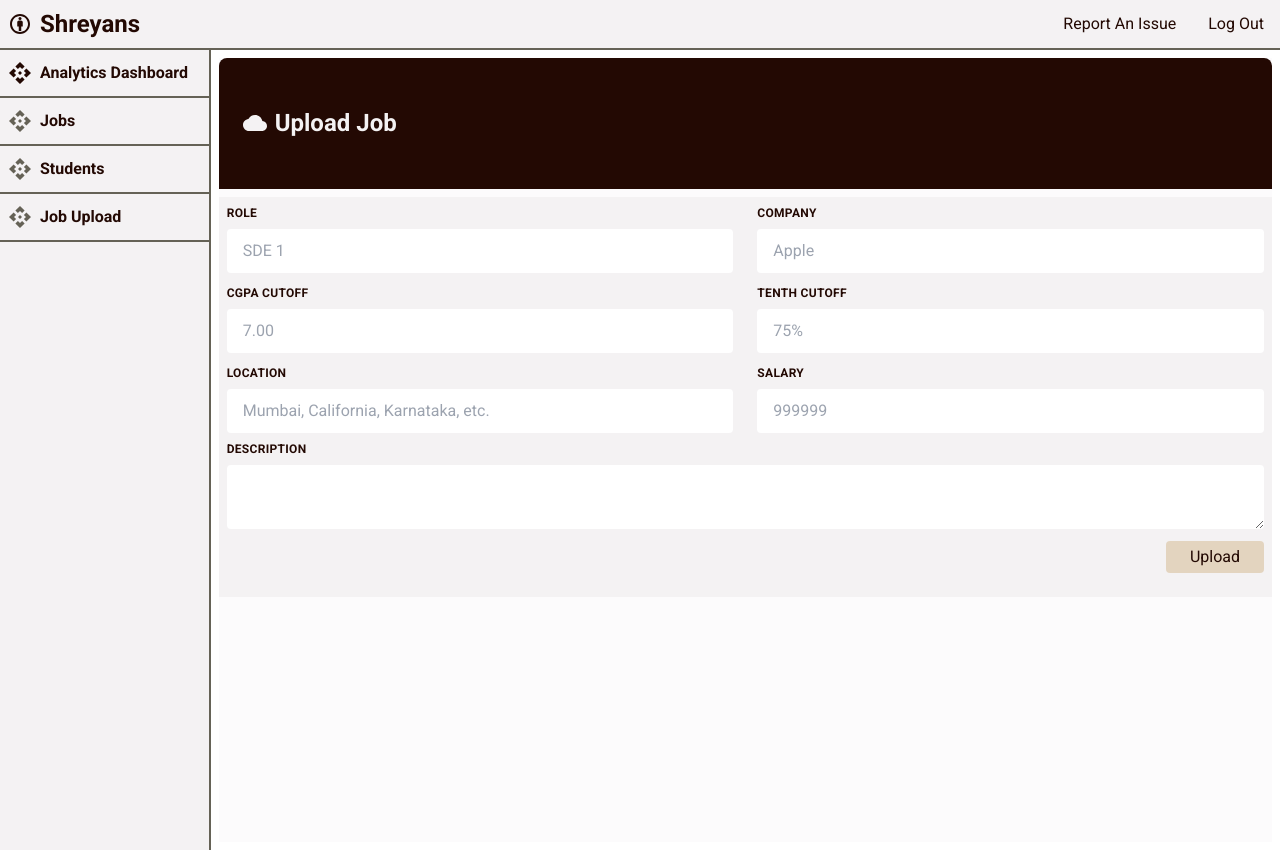
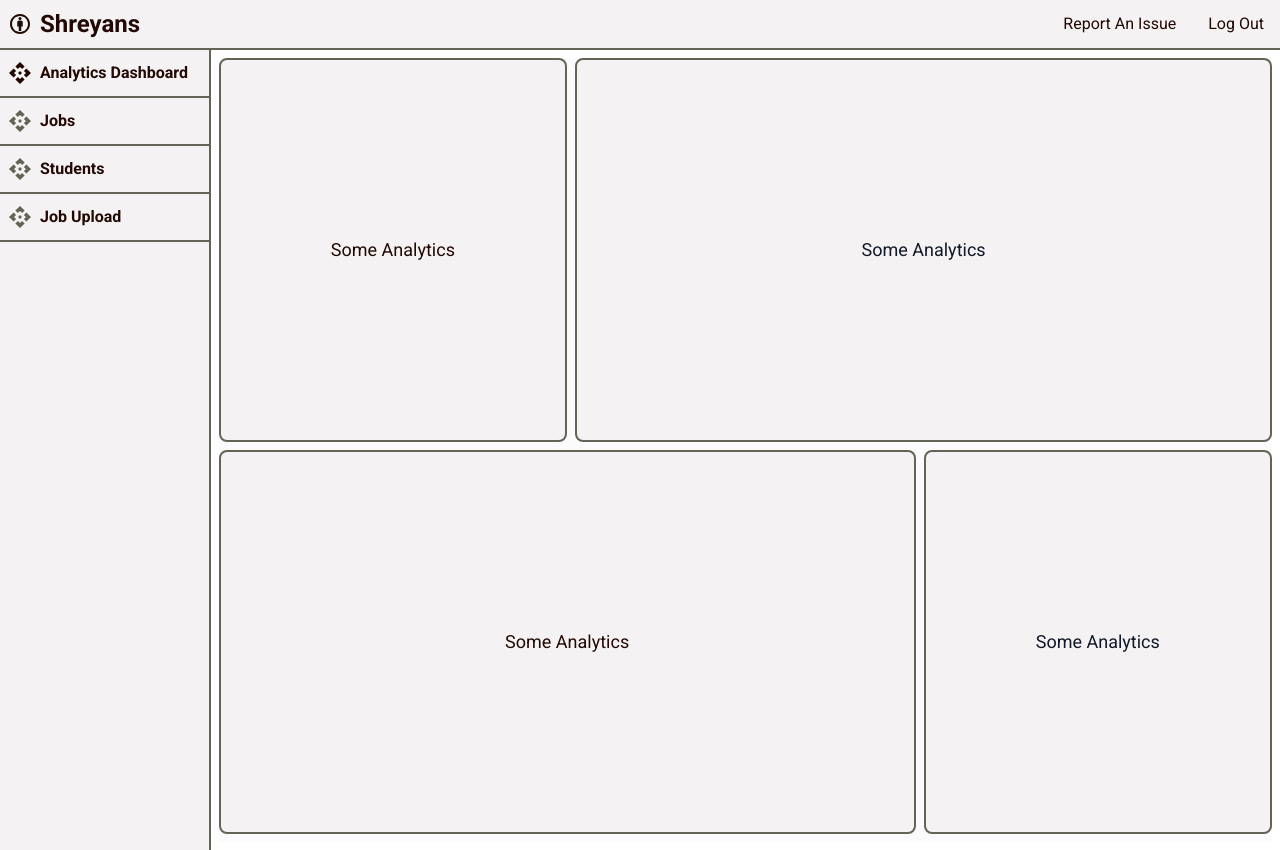
Before and after one commit to shreyanzjain/scoop-mern, a React (Vite) app in the folder frontend/: page /placement-cell/upload in a window 1280 px wide. Built offline with nearby package versions, Linux system fonts and the light colour scheme.

Commit message:
feat: sidebar navigation without routes

```diff
--- a/frontend/src/components/Placement/Placement.jsx
+++ b/frontend/src/components/Placement/Placement.jsx
@@ -4,15 +4,22 @@ import PlacementDashboard from "./PlacementDashboard";
 import PlacementJobs from "./PlacementJobs";
 import PlacementUpload from "./PlacementUpload";
 import PlacementStudents from "./PlacementStudents";
-import {Outlet} from "react-router-dom";
+import { useState } from "react";
 
 export default function () {
+  const [showComponent, setShowComponent] = useState(1);
+  const onClickOption = (value) => {
+    setShowComponent(value);
+  };
   return (
     <div>
       <PlacementNavbar />
       <span className="flex mx-0">
-        <SideBar />
-        <Outlet/>
+        <SideBar onClickOption={onClickOption} optionValue={showComponent}/>
+        {showComponent == 1 && <PlacementDashboard />}
+        {showComponent == 2 && <PlacementJobs />}
+        {showComponent == 3 && <PlacementStudents />}
+        {showComponent == 4 && <PlacementUpload />}
       </span>
     </div>
   );
--- a/frontend/src/components/Placement/PlacementUpload.jsx
+++ b/frontend/src/components/Placement/PlacementUpload.jsx
@@ -52,7 +52,7 @@ function PlacementUpload() {
               <div className="w-full md:w-1/2 px-3 mb-6 md:mb-0">
                 <label
                   className="block uppercase tracking-wide text-licorice text-xs font-bold mb-2"
-                  for="grid-role"
+                  htmlFor="grid-role"
                 >
                   Role
                 </label>
@@ -68,7 +68,7 @@ function PlacementUpload() {
               <div className="w-full md:w-1/2 px-3">
                 <label
                   className="block uppercase tracking-wide text-licorice text-xs font-bold mb-2"
-                  for="grid-company-name"
+                  htmlFor="grid-company-name"
                 >
                   Company
                 </label>
@@ -84,7 +84,7 @@ function PlacementUpload() {
               <div className="w-full md:w-1/2 px-3 mb-6 md:mb-0">
                 <label
                   className="block uppercase tracking-wide text-licorice text-xs font-bold mb-2"
-                  for="grid-cgpa-cutoff"
+                  htmlFor="grid-cgpa-cutoff"
                 >
                   Cgpa Cutoff
                 </label>
@@ -100,7 +100,7 @@ function PlacementUpload() {
               <div className="w-full md:w-1/2 px-3">
                 <label
                   className="block uppercase tracking-wide text-licorice text-xs font-bold mb-2"
-                  for="grid-tenth-percentage-cuttof"
+                  htmlFor="grid-tenth-percentage-cuttof"
                 >
                   Tenth Cutoff
                 </label>
@@ -116,7 +116,7 @@ function PlacementUpload() {
               <div className="w-full md:w-1/2 px-3">
                 <label
                   className="block uppercase tracking-wide text-licorice text-xs font-bold mb-2"
-                  for="grid-location"
+                  htmlFor="grid-location"
                 >
                   Location
                 </label>
@@ -132,7 +132,7 @@ function PlacementUpload() {
               <div className="w-full md:w-1/2 px-3">
                 <label
                   className="block uppercase tracking-wide text-licorice text-xs font-bold mb-2"
-                  for="grid-branch-cutoff"
+                  htmlFor="grid-branch-cutoff"
                 >
                   Salary
                 </label>
@@ -150,7 +150,7 @@ function PlacementUpload() {
               <div className="w-full px-3">
                 <label
                   className="block uppercase tracking-wide text-licorice text-xs font-bold mb-2"
-                  for="grid-description"
+                  htmlFor="grid-description"
                 >
                   Description
                 </label>
--- a/frontend/src/components/Placement/SideBar.jsx
+++ b/frontend/src/components/Placement/SideBar.jsx
@@ -1,27 +1,54 @@
 import React from "react";
 import ApiIcon from "@mui/icons-material/Api";
-import { NavLink } from 'react-router-dom';
+import { NavLink } from "react-router-dom";
 
-function SideBar() {
+function SideBar({ onClickOption, optionValue }) {
   return (
-    <ul
-      className="container bg-whitesmoke h-screen w-1/6 border-e-2 border-ebony border-op lg:text-md sm:text-base">
-      <NavLink to="/placement-cell/dashboard" className="flex w-full h-12 border-b-2 border-ebony border-op items-center justify-start font-bold text-licorice hover:border-licorice hover:bg-tan">
-        <ApiIcon className="ms-2" />
+    <ul className="container bg-whitesmoke h-screen w-1/6 border-e-2 border-ebony border-op lg:text-md sm:text-base">
+      <a
+        href=""
+        onClick={(e) => {
+          e.preventDefault();
+          onClickOption(1);
+        }}
+        className="flex w-full h-12 border-b-2 border-ebony border-op items-center justify-start font-bold text-licorice hover:border-licorice hover:bg-tan"
+      >
+        <ApiIcon className={`ms-2 ${optionValue == 1? "": "text-ebony"}`} />
         <p className="ms-2">Analytics Dashboard</p>
-      </NavLink>
-      <NavLink to="/placement-cell/jobs" className="flex w-full h-12 border-b-2 border-ebony border-op items-center justify-start font-bold text-licorice hover:border-licorice hover:bg-tan">
-        <ApiIcon className="ms-2 text-ebony" />
+      </a>
+      <a
+        href=""
+        onClick={(e) => {
+          e.preventDefault();
+          onClickOption(2);
+        }}
+        className="flex w-full h-12 border-b-2 border-ebony border-op items-center justify-start font-bold text-licorice hover:border-licorice hover:bg-tan"
+      >
+        <ApiIcon className={`ms-2 ${optionValue == 2? "": "text-ebony"}`} />
         <p className="ms-2">Jobs</p>
-      </NavLink>
-      <NavLink to="/placement-cell/students" className="flex w-full h-12 border-b-2 border-ebony border-op items-center justify-start font-bold text-licorice hover:border-licorice hover:bg-tan">
-        <ApiIcon className="ms-2 text-ebony" />
+      </a>
+      <a
+        href=""
+        onClick={(e) => {
+          e.preventDefault();
+          onClickOption(3);
+        }}
+        className="flex w-full h-12 border-b-2 border-ebony border-op items-center justify-start font-bold text-licorice hover:border-licorice hover:bg-tan"
+      >
+        <ApiIcon className={`ms-2 ${optionValue == 3? "": "text-ebony"}`} />
         <p className="ms-2">Students</p>
-      </NavLink>
-      <NavLink to="/placement-cell/upload" className="flex w-full h-12 border-b-2 border-ebony border-op items-center justify-start font-bold text-licorice hover:border-licorice hover:bg-tan">
-        <ApiIcon className="ms-2 text-ebony" />
+      </a>
+      <a
+        href=""
+        onClick={(e) => {
+          e.preventDefault();
+          onClickOption(4);
+        }}
+        className="flex w-full h-12 border-b-2 border-ebony border-op items-center justify-start font-bold text-licorice hover:border-licorice hover:bg-tan"
+      >
+        <ApiIcon className={`ms-2 ${optionValue == 4? "": "text-ebony"}`} />
         <p className="ms-2">Job Upload</p>
-      </NavLink>
+      </a>
     </ul>
   );
 }
```
